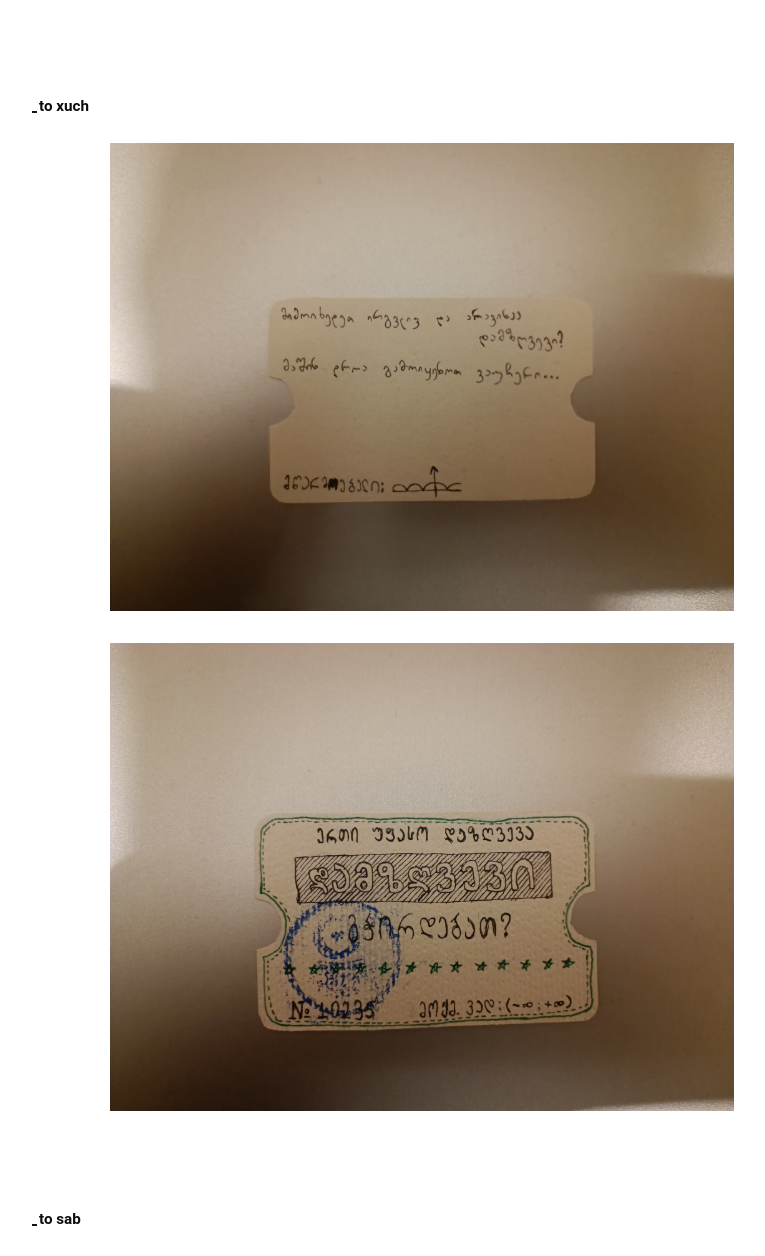
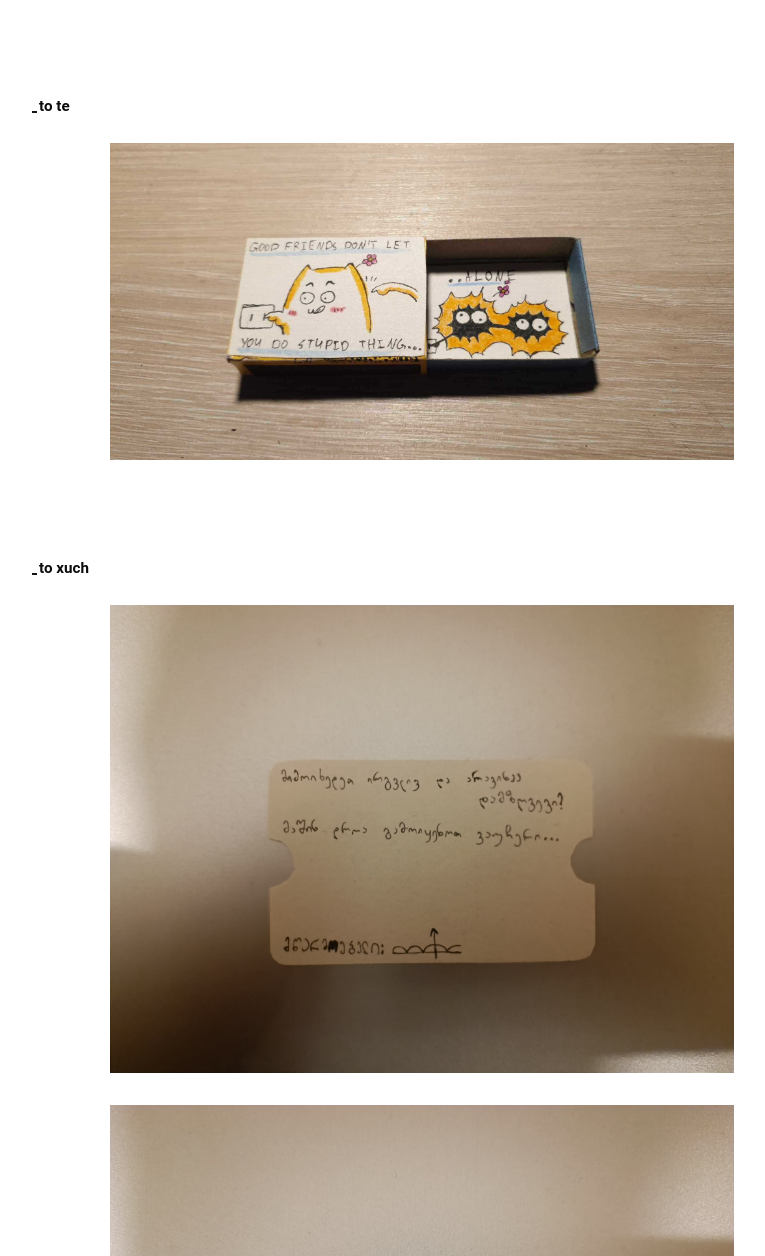
Before and after one commit to shavla/for-others, a plain HTML site: page index.html in a window 1280 px wide. Shown: the part 4030-5286 px from the top of the page, without its empty margins (218-983 px from the left). Drawn offline with Linux system fonts and the light colour scheme.

Commit message:
added second wio

```diff
--- a/index.html
+++ b/index.html
@@ -44,6 +44,13 @@
     </section>
 
     <section>
+      <h3><i></i>to te</h3>
+      <div class="image-container">
+        <img src="./images/wio2.jpeg">
+      </div>
+    </section>
+
+    <section>
       <h3><i></i>to xuch</h3>
       <div class="image-container">
         <img src="./images/mar1.jpg">
```
Also changed, not shown: images/wio2.jpeg (added).
